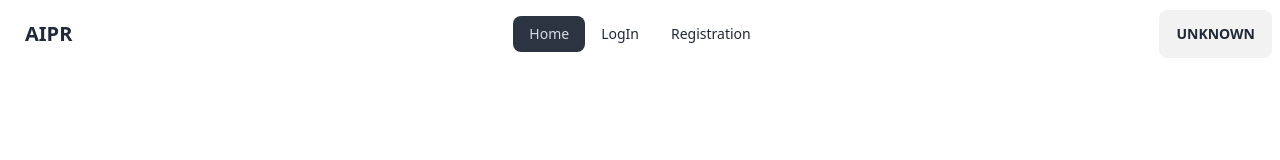
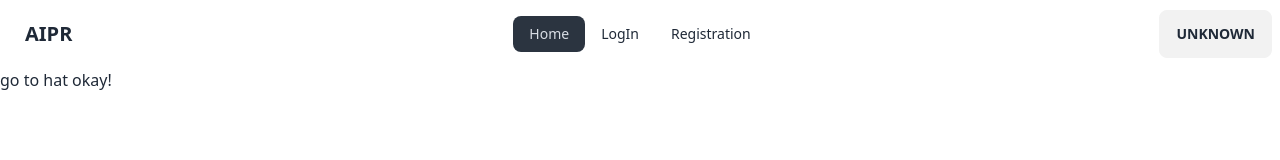
Before and after one commit to iamapusaha/auth-integration-private-route, a React (Vite) app: page / in a window 1280 px wide. Shown: the top 160 px of the page. Built offline with nearby package versions, Linux system fonts and the light colour scheme.

Commit message:
use useContext

```diff
--- a/src/components/Home/Home.jsx
+++ b/src/components/Home/Home.jsx
@@ -4,12 +4,14 @@
 import { useContext } from "react";
 import { AuthContext } from "../../providers/AuthProvider";
 
+
+
 const Home = () => {
     const authInfo = useContext(AuthContext)
     console.log(authInfo);
     return (
         <div>
-
+            <p>{authInfo.name}</p>
         </div>
     );
 };
--- a/src/main.jsx
+++ b/src/main.jsx
@@ -10,6 +10,7 @@ import Home from './components/Home/Home.jsx';
 import Login from './components/LogIn/Login.jsx';
 import Register from './components/Register/Register.jsx';
 import AuthProvider from './providers/AuthProvider';
+
 
 const router = createBrowserRouter([
   {
--- a/src/providers/AuthProvider.jsx
+++ b/src/providers/AuthProvider.jsx
@@ -1,16 +1,13 @@
-import { createContext } from "react";
 
 import PropTypes from 'prop-types';
-export const AuthContext = createContext(null)
+import { createContext } from 'react';
+export const AuthContext = createContext(null);
 const AuthProvider = ({ children }) => {
-
-    const authInfo = { name: 'chol bari jai' }
-
+    const authInfo = { name: 'go to hat okay!' }
     return (
-        < AuthContext.Provider value={authInfo} >
+        <AuthContext.Provider value={authInfo}>
             {children}
-        </AuthContext.Provider >
-
+        </AuthContext.Provider>
     );
 };
 
```
